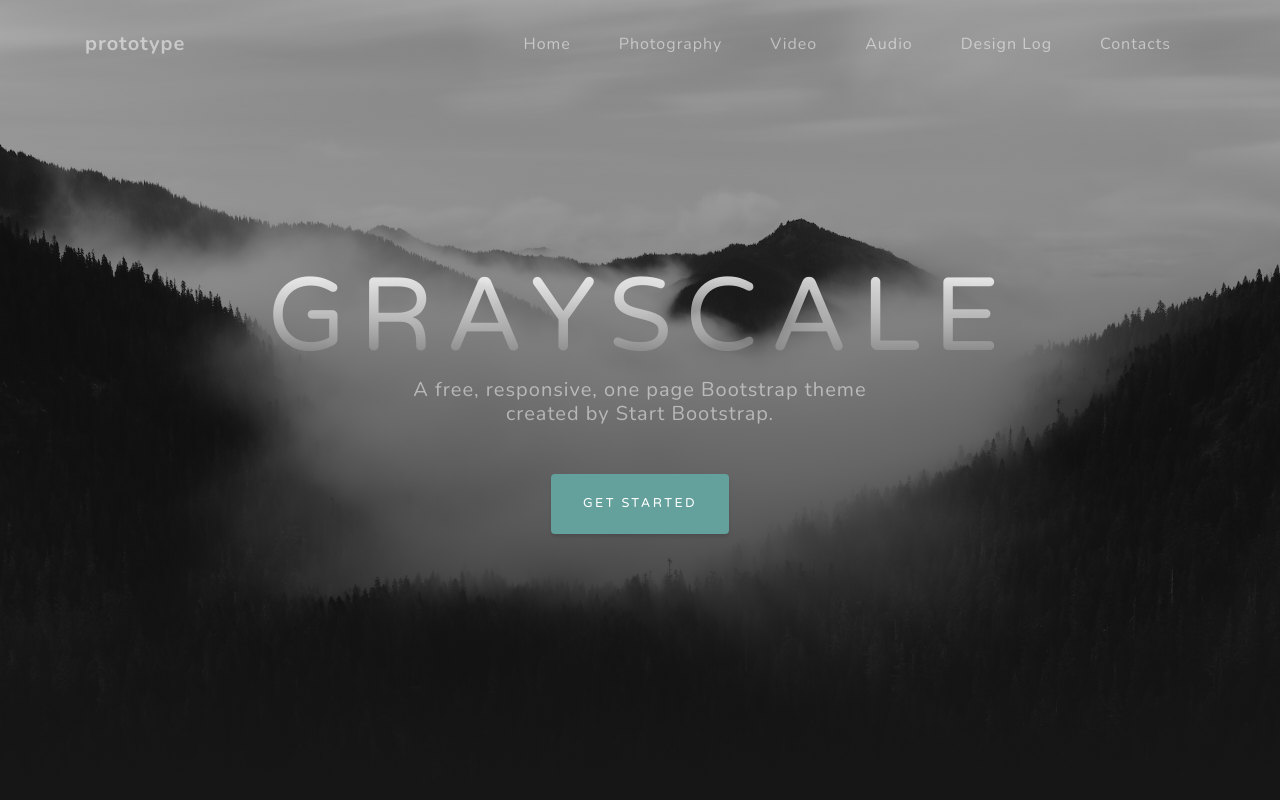
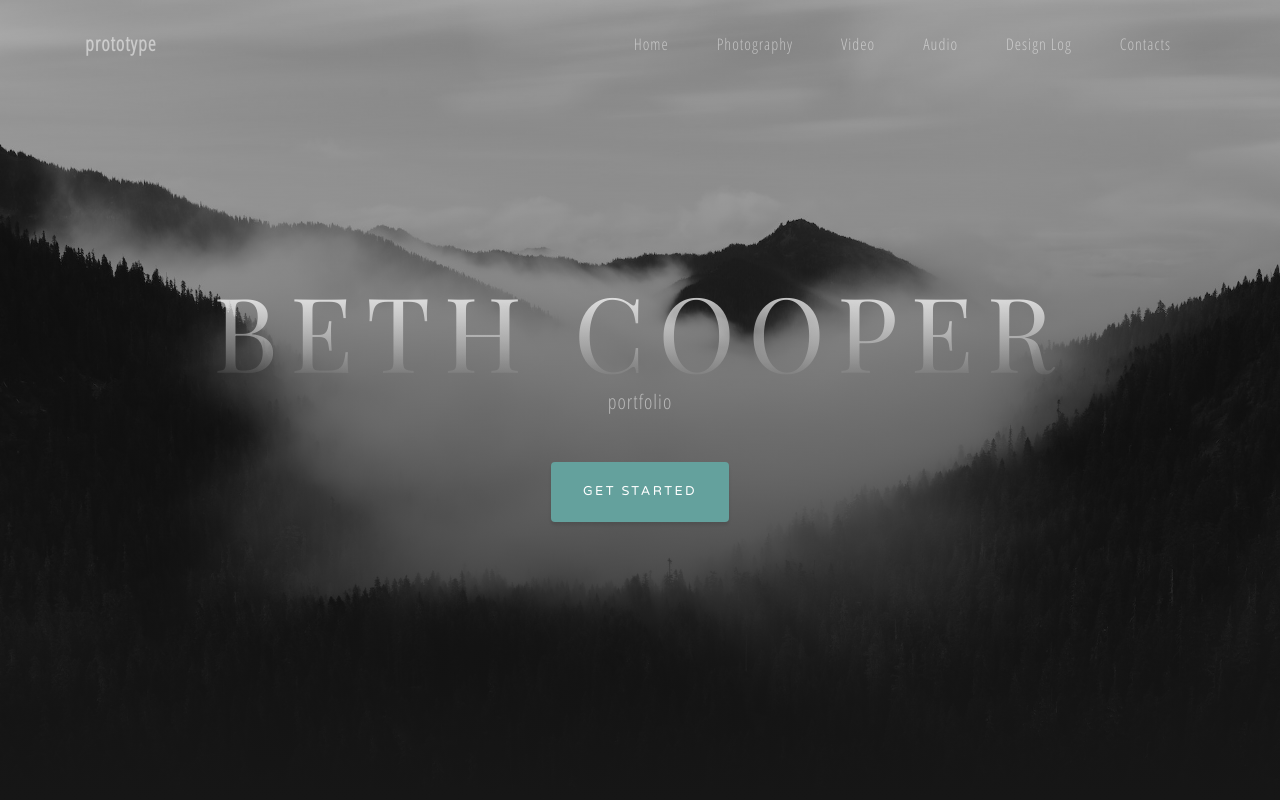
Before and after one commit to bethco0per/mp-prototype, a plain HTML site: page index.html in a window 1280 px wide. Shown: the top 800 px of the page. Drawn offline with nearby package versions, Linux system fonts and the light colour scheme.

Commit message:
changed text
chnaged the text and the font

```diff
--- a/css/grayscale.css
+++ b/css/grayscale.css
@@ -98,7 +98,7 @@
 }
 
 .masthead h1 {
-  font-family: 'Varela Round';
+  font-family: 'Playfair Display', serif;
   font-size: 2.5rem;
   line-height: 2.5rem;
   letter-spacing: 0.8rem;
@@ -267,7 +267,7 @@
 }
 
 body {
-  font-family: 'Nunito';
+  font-family: 'Open Sans Condensed', sans-serif;
   letter-spacing: 0.0625em;
 }
 
--- a/index.html
+++ b/index.html
@@ -17,6 +17,8 @@
   <link href="vendor/fontawesome-free/css/all.min.css" rel="stylesheet">
   <link href="https://fonts.googleapis.com/css?family=Varela+Round" rel="stylesheet">
   <link href="https://fonts.googleapis.com/css?family=Nunito:200,200i,300,300i,400,400i,600,600i,700,700i,800,800i,900,900i" rel="stylesheet">
+
+  <link href="https://fonts.googleapis.com/css?family=Open+Sans+Condensed:300|Playfair+Display&display=swap" rel="stylesheet">
 
   <!-- Custom styles for this template -->
   <link href="css/grayscale.css" rel="stylesheet">
@@ -62,8 +64,8 @@
   <header class="masthead">
     <div class="container d-flex h-100 align-items-center">
       <div class="mx-auto text-center">
-        <h1 class="mx-auto my-0 text-uppercase">Grayscale</h1>
-        <h2 class="text-white-50 mx-auto mt-2 mb-5">A free, responsive, one page Bootstrap theme created by Start Bootstrap.</h2>
+        <h1 class="mx-auto my-0 text-uppercase">Beth Cooper</h1>
+        <h2 class="text-white-50 mx-auto mt-2 mb-5">portfolio</h2>
         <a href="#about" class="btn btn-primary js-scroll-trigger">Get Started</a>
       </div>
     </div>
```
Also changed, not shown: audio.html (+2 -0 lines), contact.html (+2 -0 lines), design-log.html (+2 -0 lines), photography.html (+2 -0 lines), video.html (+2 -0 lines).
